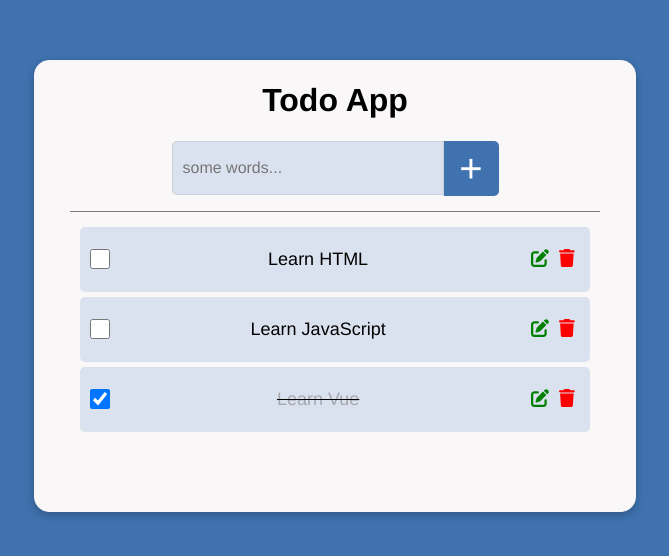
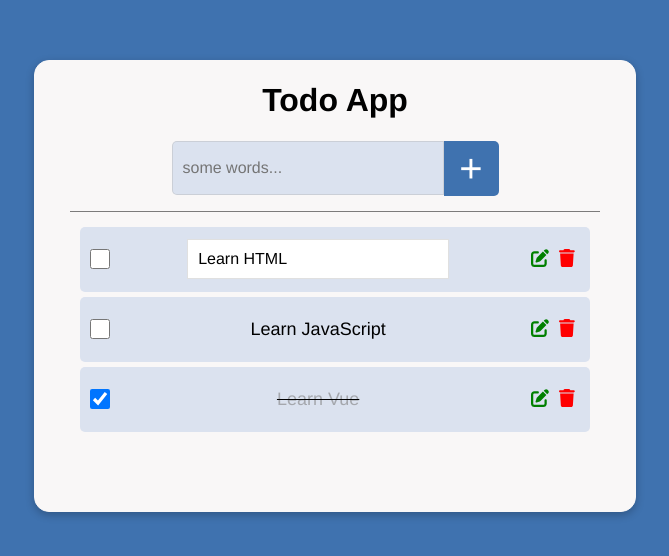
Before and after one commit to denizyoldas/vue-todo-app, a Vue app: page / in a window 1280 px wide. Both pictures are taken after a click on the button 845 px from the left and 259 px from the top of the page. Shown: the top 556 px of the page, without its empty margins (305-974 px from the left). Built offline with nearby package versions, Linux system fonts and the light colour scheme.

Commit message:
edit task done

```diff
--- a/src/components/TodoItem.vue
+++ b/src/components/TodoItem.vue
@@ -1,7 +1,16 @@
 <template>
   <div class="item-wrapper" :class="{ remove: removeAnimation }">
     <input type="checkbox" v-model="isDone" @click="doneHand" />
-    <span :class="{ done: isDone }" class="item-text">{{ text }}</span>
+    <input
+      class="edit-input"
+      type="text"
+      v-model="newText"
+      v-if="isEdit"
+      @keydown.enter="saveEdit"
+    />
+    <span :class="{ done: isDone }" class="item-text" v-if="!isEdit">
+      {{ text }}
+    </span>
     <div class="btn-wrapper">
       <button class="btn btn-edit" @click="edit()">
         <f-icon icon="pen-to-square" />
@@ -25,10 +34,15 @@ export default {
     done: Boolean,
   },
   data() {
-    return { isDone: this.done, removeAnimation: false };
+    return {
+      isDone: this.done,
+      removeAnimation: false,
+      newText: this.text,
+      isEdit: false,
+    };
   },
   methods: {
-    ...mapActions(["removeTodo", "doneTodo"]),
+    ...mapActions(["removeTodo", "doneTodo", "setTextById"]),
     remove(id) {
       this.removeAnimation = true;
       setTimeout(() => {
@@ -39,7 +53,13 @@ export default {
     doneHand() {
       this.doneTodo({ id: this.id, done: !this.isDone });
     },
-    edit() {},
+    edit() {
+      this.isEdit = true;
+    },
+    saveEdit() {
+      this.isEdit = false;
+      this.setTextById({ id: this.id, text: this.newText });
+    },
   },
 };
 </script>
@@ -50,7 +70,7 @@ export default {
   justify-content: space-between;
   align-items: center;
   width: 490px;
-  height: 55px;
+  min-height: 55px;
   border-radius: 5px;
   /* background-color: rgba(255, 255, 255, 0.5); */
   background-color: #dbe2ef;
@@ -64,7 +84,7 @@ export default {
   opacity: 0.6;
 } */
 
-.item-wrapper input {
+.item-wrapper input[type="checkbox"] {
   height: 20px;
   width: 20px;
 }
@@ -121,5 +141,16 @@ export default {
   .item-wrapper {
     width: 250px;
   }
+
+  .edit-input {
+    width: 100px;
+  }
+}
+
+.edit-input {
+  width: 240px;
+  border: 1px solid rgba(177, 177, 177, 0.4);
+  padding: 10px;
+  background-color: #fff;
 }
 </style>
--- a/src/components/TodoList.vue
+++ b/src/components/TodoList.vue
@@ -28,7 +28,7 @@ export default {
 
 <style scoped>
 .list {
-  padding-top: 15px;
+  margin: 15px 35px;
   height: 260px;
   overflow-y: auto;
   scroll-snap-type: y mandatory;
--- a/src/store/index.js
+++ b/src/store/index.js
@@ -28,6 +28,11 @@ export default createStore({
     setAllTodo(state, todos) {
       state.todos = todos;
     },
+    setText(state, { text, id }) {
+      const index = state.todos.findIndex((todo) => todo.id === id);
+      state.todos[index].text = text;
+      localStorage.setItem("todos", JSON.stringify(state.todos));
+    },
   },
   actions: {
     addTodo({ commit }, todo) {
@@ -42,5 +47,8 @@ export default createStore({
     setTodos({ commit }, todos) {
       commit("setAllTodo", todos);
     },
+    setTextById({ commit }, payload) {
+      commit("setText", payload);
+    },
   },
 });
```
